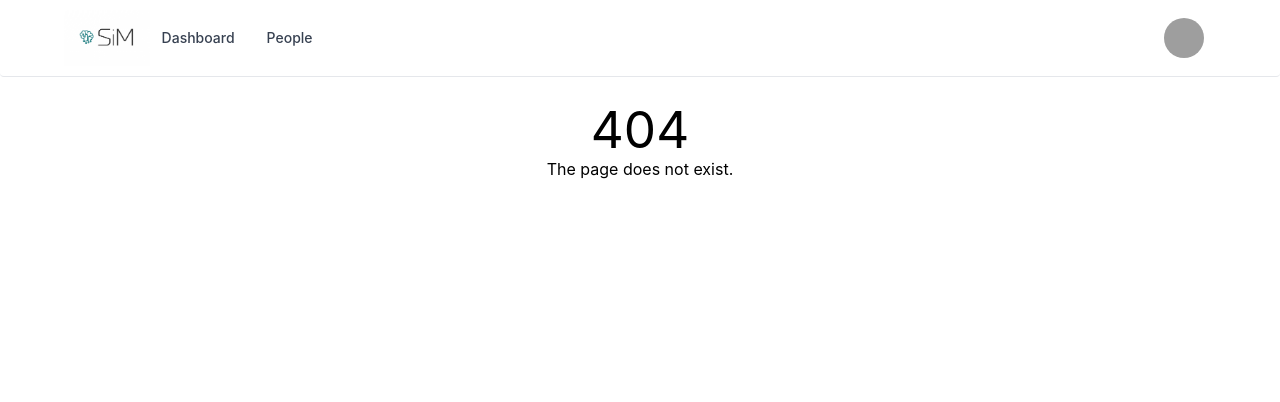
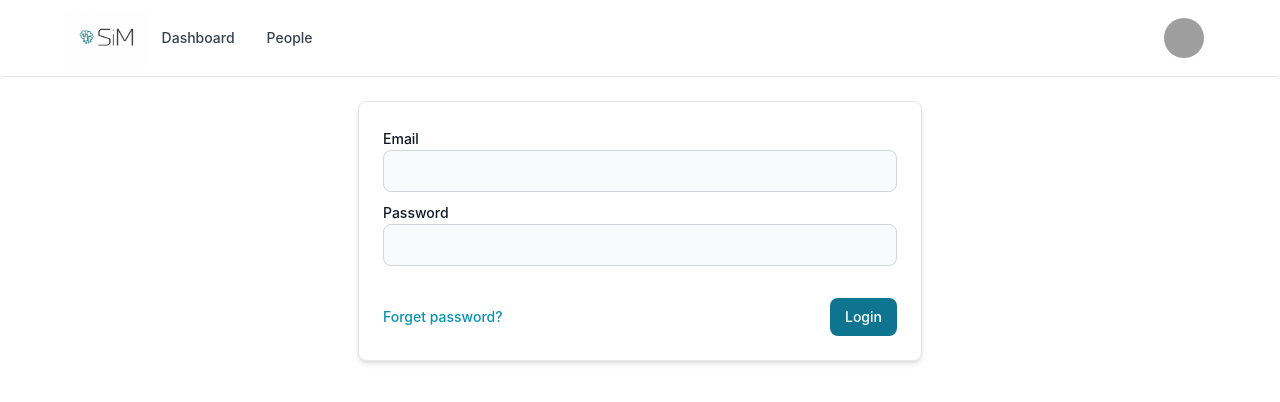
Before and after one commit to jasperleeyz/simplymanaged, a React (Vite) app in the folder client/: page /login in a window 1280 px wide. Before the commit this address had no page. Shown: the top 402 px of the page. Built offline with nearby package versions, Linux system fonts and the light colour scheme; grey boxes are pictures that could not be loaded.

Commit message:
Added login page

```diff
--- a/client/package.json
+++ b/client/package.json
@@ -12,12 +12,14 @@
   "dependencies": {
     "flowbite": "^1.8.1",
     "flowbite-react": "^0.5.0",
+    "formik": "^2.4.5",
     "moment": "^2.29.4",
     "react": "^18.2.0",
     "react-dom": "^18.2.0",
     "react-icons": "^4.10.1",
     "react-router-dom": "^6.15.0",
-    "react-toastify": "^9.1.3"
+    "react-toastify": "^9.1.3",
+    "yup": "^1.3.0"
   },
   "devDependencies": {
     "@testing-library/react": "^14.0.0",
--- a/client/src/routes.tsx
+++ b/client/src/routes.tsx
@@ -9,15 +9,24 @@ import ProfileRoutes from "./modules/profile";
 import SysAdminRoutes from "./modules/sysadmin";
 import { PATHS, ROLES } from "./configs/constants";
 import PrivateRoute from "./shared/auth/private-route";
+import Login from "./shared/auth/login";
 
 const AppRoutes = () => {
+
   return (
     <div className="md:mx-auto max-w-6xl my-6" style={{ minHeight: "600px" }}>
       <div className="mx-3">
         <ErrorBoundaryRoutes>
+          <Route path="/login" element={<Login />} />
           <Route index element={<Home />} />
-          <Route path={`/${PATHS.MY_PROFILE}/*`} element={<ProfileRoutes />} />
-
+          <Route
+            path={`/${PATHS.MY_PROFILE}/*`}
+            element={
+              <PrivateRoute>
+                <ProfileRoutes />
+              </PrivateRoute>
+            }
+          />
           <Route
             path={`/${PATHS.SCHEDULE}/*`}
             element={
@@ -34,7 +43,6 @@ const AppRoutes = () => {
               </PrivateRoute>
             }
           />
-
           <Route
             path={`/${PATHS.EMPLOYEES}/*`}
             element={
--- /dev/null
+++ b/client/src/shared/auth/login.tsx
@@ -0,0 +1,71 @@
+import { Button, Card, Label } from "flowbite-react";
+import React from "react";
+import LabeledInputText from "../layout/form/labeled-text-input";
+import { Link } from "react-router-dom";
+import { Formik } from "formik";
+import * as Yup from "yup";
+
+const LoginSchema = Yup.object().shape({
+  email: Yup.string().email("Invalid email address").required("Required"),
+  password: Yup.string().required("Required"),
+});
+
+const Login = () => {
+
+  return (
+    <div className="w-1/2 mx-auto">
+      <Card>
+        <Formik
+          initialValues={{ email: "", password: "" }}
+          onSubmit={(values, { setSubmitting }) => {}}
+          validationSchema={LoginSchema}
+        >
+          {(props) => (
+            <form onSubmit={props.handleSubmit}>
+              <LabeledInputText
+                id="login-email"
+                name="email"
+                labelValue="Email"
+                value={props.values.email}
+                onChange={props.handleChange}
+                color={props.errors.email && props.touched.email ? "failure" : "gray"}
+                helperText={
+                  props.errors.email && props.touched.email ? (
+                    <>{props.errors.email}</>
+                  ) : null
+                }
+              />
+              <LabeledInputText
+                id="login-password"
+                name="password"
+                type="password"
+                labelValue="Password"
+                value={props.values.password}
+                onChange={props.handleChange}
+                color={props.errors.password && props.touched.password ? "failure" : "gray"}
+                helperText={
+                    props.errors.password && props.touched.password ? (
+                      <>{props.errors.password}</>
+                    ) : null
+                  }
+              />
+              <div className="flex items-center mt-8 justify-between">
+                <Link
+                  className="hover:underline underline-offset-4 text-cyan-600 text-sm"
+                  to="/forget-password"
+                >
+                  Forget password?
+                </Link>
+                <Button type="submit" size="sm">
+                  Login
+                </Button>
+              </div>
+            </form>
+          )}
+        </Formik>
+      </Card>
+    </div>
+  );
+};
+
+export default Login;
--- /dev/null
+++ b/client/src/shared/layout/form/labeled-text-input.tsx
@@ -0,0 +1,18 @@
+"use client";
+
+import { Label, TextInput, TextInputProps } from "flowbite-react";
+
+interface IProps extends TextInputProps {
+    labelValue: string;
+}
+
+const LabeledInputText = ({labelValue, ...props}: IProps) => {
+    return (
+        <div className="mb-2">
+            <Label htmlFor={props.id} value={labelValue} />
+            <TextInput type="text" {...props}  />
+        </div>
+    );
+}
+
+export default LabeledInputText;
```
